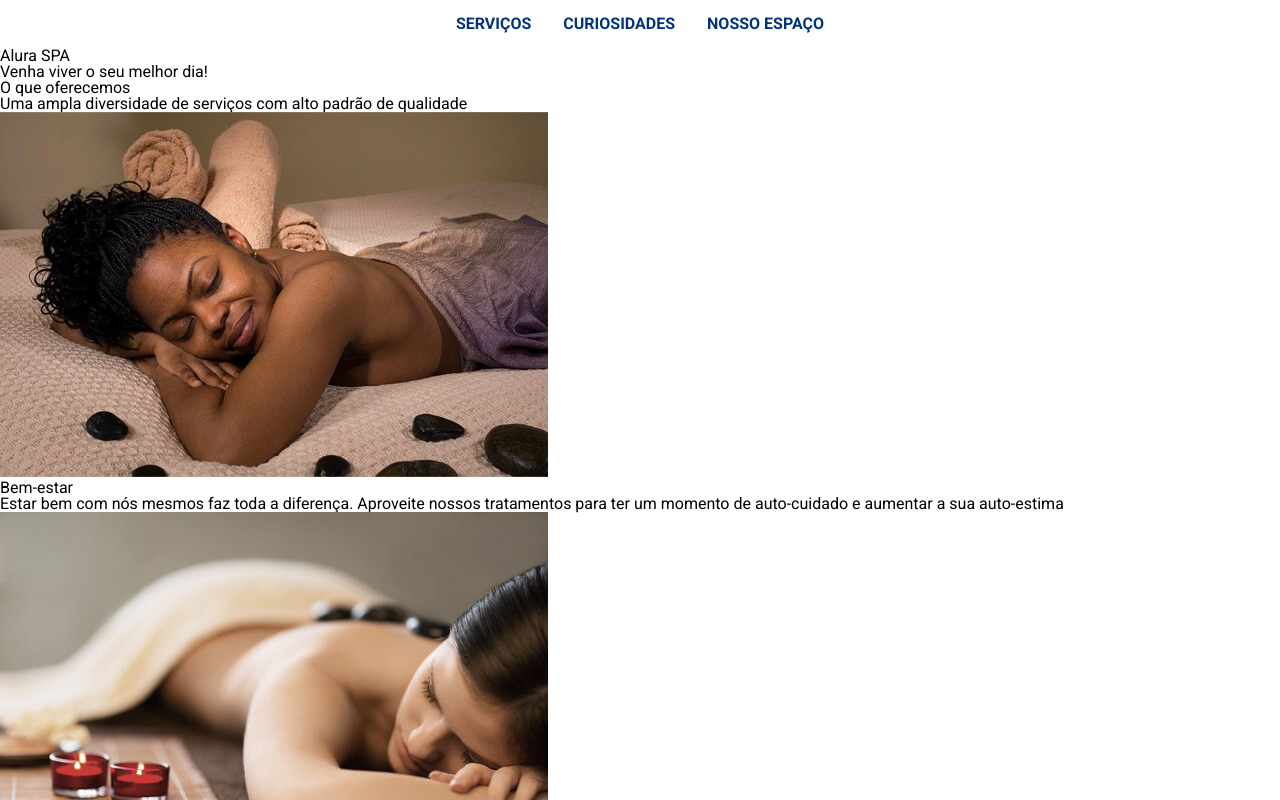
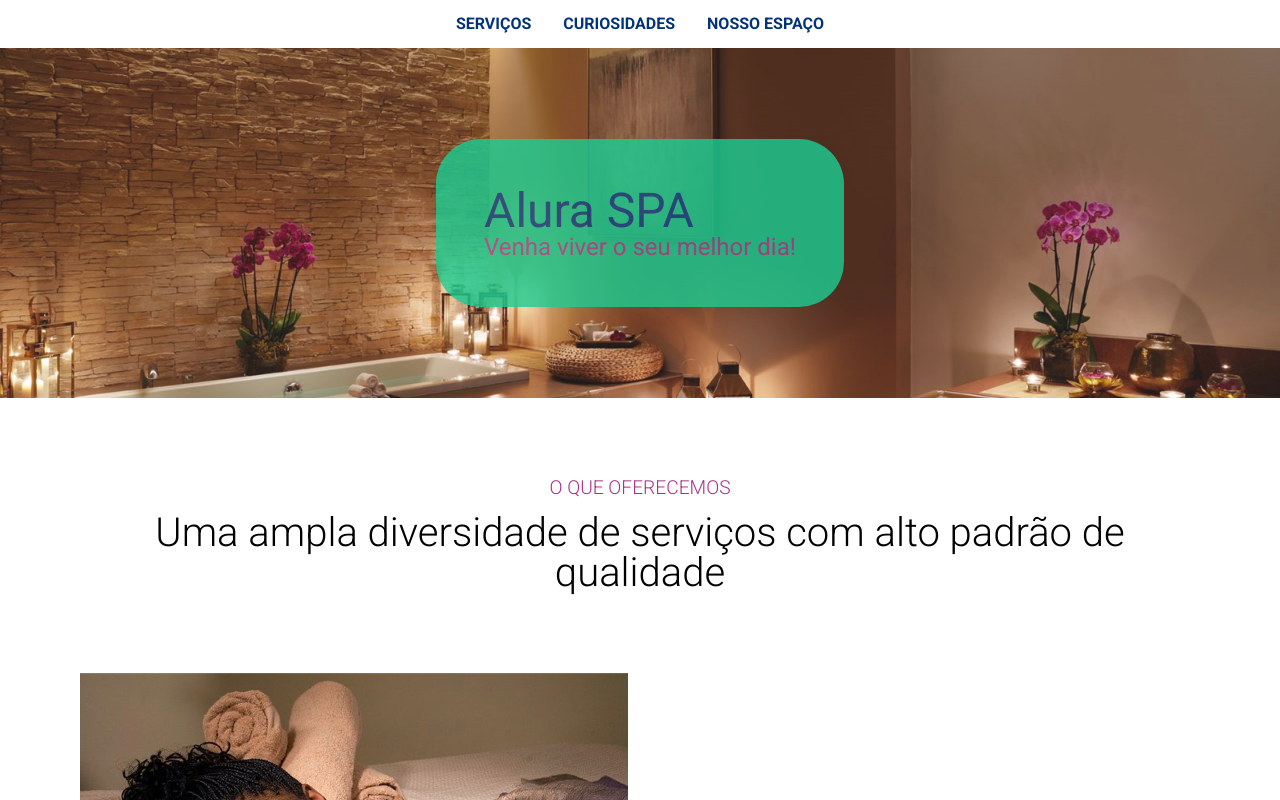
Before and after one commit to Guilbertoliveira/SPA-project, a plain HTML site: page index.html in a window 1280 px wide. Shown: the top 800 px of the page. Drawn offline with nearby package versions, Linux system fonts and the light colour scheme.

Commit message:
Updates and creation of new parts of SASS

```diff
--- a/index.html
+++ b/index.html
@@ -43,26 +43,26 @@
         </section>
     </header>
     <main>
-        <section>
+        <section id="servicos">
             <h3>O que oferecemos</h3>
             <h4>Uma ampla diversidade de serviços com alto padrão de qualidade</h4>
-            <div>
-                <div>
-                    <div>
+            <div class="cards">
+                <div class="card">
+                    <div class="img-container">
                         <img src="imagens/beleza.jpeg" alt="imagem relacionada a beleza">
                     </div>
                     <h5>Bem-estar</h5>
                     <p>Estar bem com nós mesmos faz toda a diferença. Aproveite nossos tratamentos para ter um momento de auto-cuidado e aumentar a sua auto-estima</p>
                 </div>
-                <div>
-                    <div>
+                <div class="card">
+                    <div class="img-container">
                         <img src="imagens/bem-estar.jpeg" alt="">
                     </div>
                     <h5>Renovação</h5>
                     <p>Você merece relaxar. Confira as nossas opções de massagens que vão fazer você renovar as energias e esquecer do estresse do dia-a-dia</p>
                 </div>
-                <div>
-                    <div>
+                <div class="card">
+                    <div class="img-container">
                         <img src="imagens/descanso.jpeg" alt="">
                     </div>
                     <h5>Massagem</h5>
--- a/styles/abstract/_variables.scss
+++ b/styles/abstract/_variables.scss
@@ -1,4 +1,6 @@
 $fonte: "roboto", sans-serif;
 $cor-principal: #00337C;
-$cor-secundaria: #1C82AD;
+$cor-secundaria: #a8308a;
 $cor-terciaria: #03C988;
+
+$tamanho-do-texto: 3rem;
--- /dev/null
+++ b/styles/component/_banner.scss
@@ -0,0 +1,32 @@
+@import '../abstract/_variables.scss';
+
+
+@mixin funcaoteste($tamanho, $cor) {
+    font-size: $tamanho;
+    color: $cor;
+}
+
+.banner {
+    background-image: url('../../imagens/banner.jpeg');
+    background-repeat: no-repeat;
+    background-position: center;
+    min-height: 350px;
+    background-size: cover;
+    display: flex;
+    align-items: center;
+    justify-content: center;
+    opacity: 90%;
+    .inner-banner {
+        padding: 3rem;
+        background-color: $cor-terciaria;
+        opacity: 80%;
+        border-radius: 45px;
+        h1 {
+            @include funcaoteste($tamanho-do-texto, $cor-principal);
+        }
+        h2 {
+            @include funcaoteste($tamanho-do-texto / 2, $cor-secundaria);
+        }
+    }
+
+}
--- a/styles/component/_navbar.scss
+++ b/styles/component/_navbar.scss
@@ -12,6 +12,9 @@ nav {
                 text-transform: uppercase;
                 font-weight: bold;
                 color: $cor-principal;
+                &:hover {
+                    color: $cor-secundaria;
+                }
             }
         }
     }
--- /dev/null
+++ b/styles/component/_servicos.scss
@@ -0,0 +1,19 @@
+@import '../abstract/variables';
+
+#servicos {
+    margin: 80px;
+    h3 {
+        font-size: $tamanho-do-texto / 2.5;
+        color: $cor-secundaria;
+        text-transform: uppercase;
+        font-weight: 300;
+        text-align: center;
+        margin: 1rem;
+    }
+    h4 {
+        text-align: center;
+        font-size: $tamanho-do-texto/1.2;
+        margin-bottom: 80px;
+        font-weight: 300;
+    }
+}
--- a/styles/style.scss
+++ b/styles/style.scss
@@ -1,3 +1,4 @@
 @import 'abstract/base.scss';
-@import 'abstract/variables';
 @import 'component/navbar';
+@import 'component/banner';
+@import 'component/servicos';
```
Also changed, not shown: styles/style.css, 1 other file.
